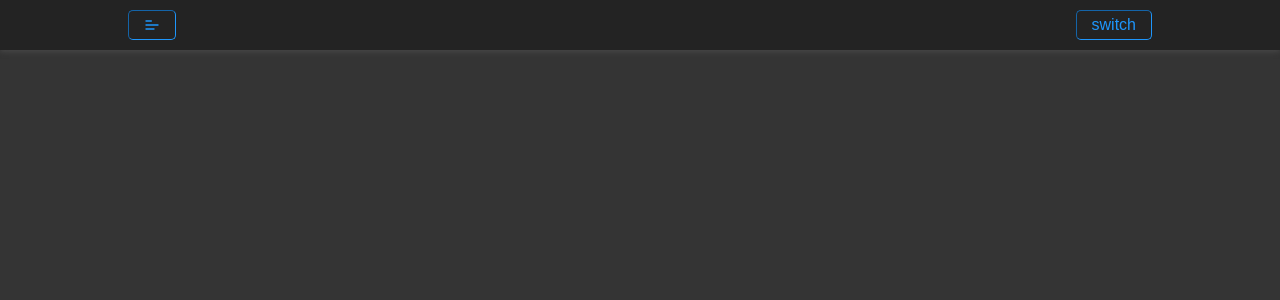
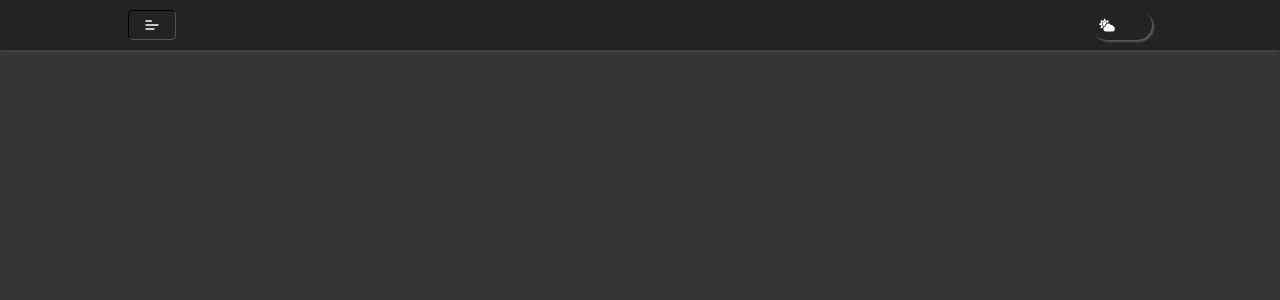
Before and after one commit to Yellow-May/portfolio-2021, a React (Create React App) app: page / in a window 1280 px wide. Shown: the top 300 px of the page. Built offline with nearby package versions, Linux system fonts and the light colour scheme.

Commit message:
Theme switch created Button Styled Component color changed to default white Header Component Updated

```diff
--- a/src/components/Header/index.tsx
+++ b/src/components/Header/index.tsx
@@ -2,17 +2,26 @@ import React from "react";
 import Styled from "./styled";
 import Container from "../../styles/components/Container";
 import Button from "../../styles/components/Button";
+import Switch from "../../styles/components/Switch";
 
 import { CgMenuLeft } from "react-icons/cg";
+import { FaMoon, FaCloudSun } from "react-icons/fa";
 
 const Header = () => {
+	const [switchstate, setstate] = React.useState(false);
+
 	return (
 		<Styled>
 			<Container>
 				<Button>
 					<CgMenuLeft />
 				</Button>
-				<Button>switch</Button>
+				<Switch
+					checked={switchstate}
+					onClick={() => setstate(prev => !prev)}
+					leftIcon={FaMoon}
+					rightIcon={FaCloudSun}
+				/>
 			</Container>
 		</Styled>
 	);
--- a/src/styles/components/Button/styled.ts
+++ b/src/styles/components/Button/styled.ts
@@ -11,10 +11,9 @@ export default styled.button<StyledButtonProps>(props => ({
 	fontSize: 16,
 
 	background: "none",
-	color: "rgba(30, 150, 252, 1)",
+	color: "rgba(255, 255, 255, 1)",
 	borderWidth: 1,
 	borderStyle: "inset",
-	borderColor: "rgba(30, 150, 252, 1)",
 
 	display: "flex",
 	alignItems: "center",
--- /dev/null
+++ b/src/styles/components/Switch/index.tsx
@@ -0,0 +1,23 @@
+import React from "react";
+import Styled from "./styled";
+
+interface SwitchProps {
+	checked: boolean;
+	onClick: any;
+	leftIcon?: React.FC;
+	rightIcon?: React.FC;
+}
+
+const Switch: React.FC<SwitchProps> = props => {
+	return (
+		<Styled checked={props.checked} onClick={props.onClick}>
+			<span>
+				{props.leftIcon &&
+					props.rightIcon &&
+					(props.checked ? <props.leftIcon /> : <props.rightIcon />)}
+			</span>
+		</Styled>
+	);
+};
+
+export default Switch;
--- /dev/null
+++ b/src/styles/components/Switch/styled.ts
@@ -0,0 +1,27 @@
+import styled from "styled-components";
+
+interface StyledSwitchProps {
+	checked: boolean;
+}
+
+export default styled.div<StyledSwitchProps>(props => ({
+	width: 60,
+	height: 30,
+	borderRadius: 30,
+	boxShadow: " 2px 2px 2px rgba(255, 255, 255, 0.25)",
+	position: "relative",
+	cursor: "pointer",
+
+	span: {
+		position: "absolute",
+		width: 30,
+		height: 30,
+		top: 0,
+		left: props.checked ? 30 : 0,
+		borderRadius: "inherit",
+		transition: "0.35s",
+		display: "flex",
+		alignItems: "center",
+		justifyContent: "center",
+	},
+}));
```
